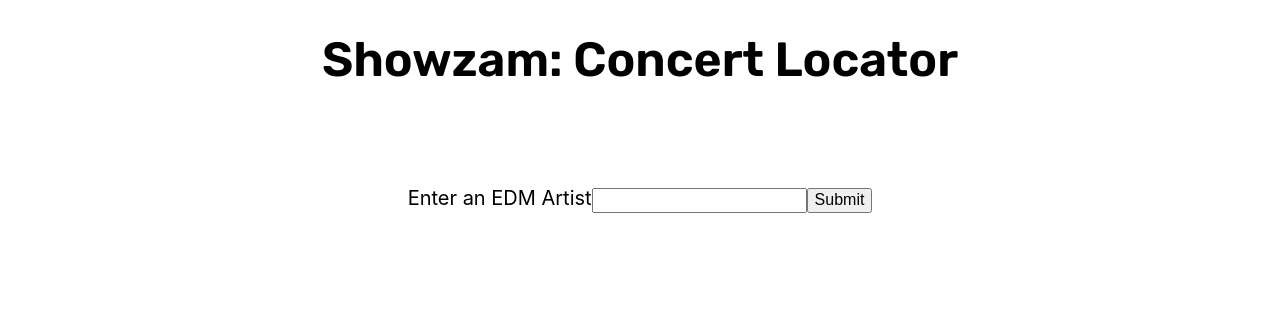
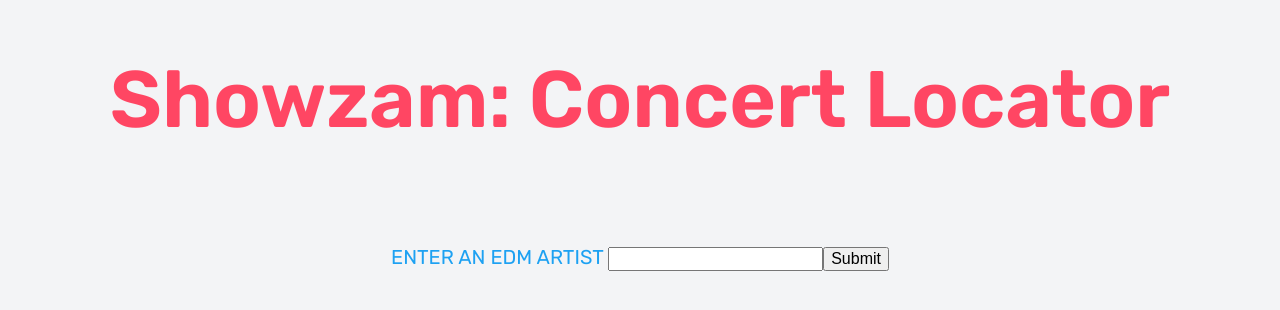
Before and after one commit to kevnchin97/Kevin-Chin-Project3, a React (Create React App) app: page / in a window 1280 px wide. Shown: the top 310 px of the page. Built offline with nearby package versions, Linux system fonts and the light colour scheme.

Commit message:
manipulated API url. parameters are not functioning as expected. Has been corrected

```diff
--- a/src/App.css
+++ b/src/App.css
@@ -1,7 +1,8 @@
 html {
   line-height: 1.15;
   -ms-text-size-adjust: 100%;
-  -webkit-text-size-adjust: 100%
+  -webkit-text-size-adjust: 100%;
+  background-color: rgb(243 244 246);
 }
 
 body {
@@ -250,28 +251,39 @@ template {
 }
 
 .imgContainer {
-  width: 700px;
+  width: 50%;
 
 }
 
 img {
   width: 100%;
+  border-radius: 20px;
 }
 
 h1,
 h2,
 h3,
+label,
 p {
   font-family: 'Rubik', sans-serif;
+  color: #1da1f2;
+}
+
+h1,
+h2 {
+  font-weight: 600;
+  text-align: center;
+  color: #ff4663;
 }
 
 h1 {
-  font-weight: 600;
-  font-size: 3rem;
-  text-align: center;
+  font-size: 5rem;
 }
 
-h2,
+h2 {
+  font-size: 3rem;
+}
+
 h3,
 h4 {
   font-weight: 600;
@@ -302,3 +314,7 @@ form {
   margin: 100px 0px;
   text-align: center;
 }
+
+.displayRenderStyles {
+  width: 50%;
+}
--- a/src/App.js
+++ b/src/App.js
@@ -10,10 +10,14 @@ function App() {
   const [globalData, setGlobalData] = useState([]);
 
   const fetchArtist = async () => {
-    const url = new URL('https://calm-inlet-25920.herokuapp.com/https://app.ticketmaster.com/discovery/v2/events?apikey=Ldp2NSXQg81izAeQDvbIm4gHfXgBPkdd&locale=*&classificationName=Music&genreId=KnvZfZ7vAvF');
+    const url = new URL('https://calm-inlet-25920.herokuapp.com/https://app.ticketmaster.com/discovery/v2/events?apikey=Ldp2NSXQg81izAeQDvbIm4gHfXgBPkdd&locale=*');
+    // &classificationName=Music&genreId=KnvZfZ7vAvF'
     url.search = new URLSearchParams({
       apikey: 'Ldp2NSXQg81izAeQDvbIm4gHfXgBPkdd',
-      keyword: artistInput
+      keyword: artistInput,
+      classificationName: 'Music',
+      genreId: 'KnvZfZ7vAvF',
+
     });
 
     try {
--- a/src/DisplayData.js
+++ b/src/DisplayData.js
@@ -4,7 +4,7 @@ function DisplayData(props) {
     const renderVenues = () => {
         return props.data._embedded.venues.map((venue) => (
             <div>
-                <h2>{venue.name}</h2>
+                <h3>{venue.name}</h3>
                 <p>{`${venue.address.line1} -  ${venue.city.name}, ${venue.state.name}, ${venue.country.countryCode}`}</p>
             </div>
         ));
@@ -15,9 +15,10 @@ function DisplayData(props) {
             <div className="imgContainer"><img src={`${props.data.images[0].url}`}></img>
             </div>
             <div className="displayRenderStyles">
-                <h1>{props.data.name}</h1>
+                <h2>{props.data.name}</h2>
                 {renderVenues()}
                 <p>Starts on {props.data.dates.start.localDate} at {props.data.dates.start.localTime}</p>
+                <p>{props.data.url}</p>
             </div>
         </div>
     );
--- a/src/Form.js
+++ b/src/Form.js
@@ -1,7 +1,7 @@
 function Form({ userInput, handleSubmit, artistInput }) {
     return (
         <form onSubmit={handleSubmit}>
-            <label htmlFor='artist'>Enter an EDM Artist</label>
+            <label htmlFor='artist'>ENTER AN EDM ARTIST </label>
             <input type="text" id="artist" onChange={userInput} value={artistInput} />
             <button>Submit</button>
         </form>
```
